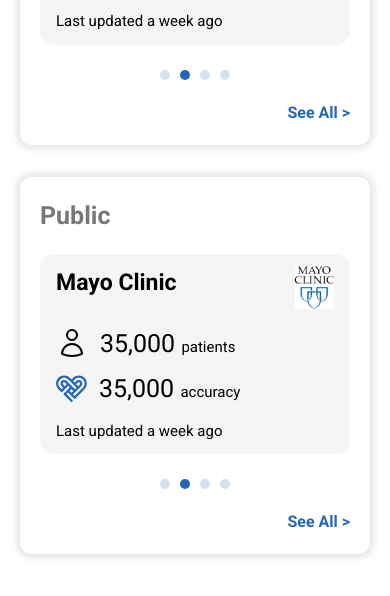
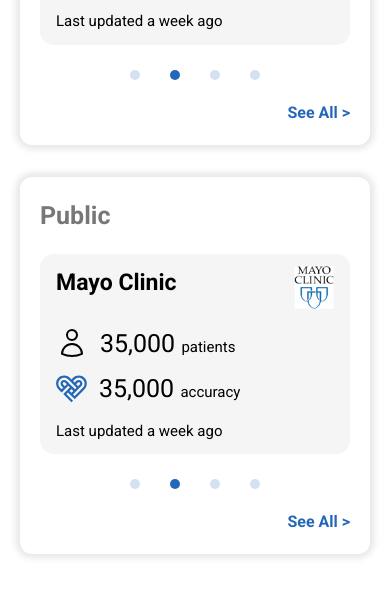
Before and after one commit to sulaimanwebdev/Walky, a React (Vite) app: page /data-sets in a window 390 px wide. Shown: the part 766-1362 px from the top of the page. After the commit the page ends 1340 px from the top, so only its background shows below. Built offline with nearby package versions, Linux system fonts and the light colour scheme.

Commit message:
2nd page responsive

```diff
--- a/src/components/Slider.tsx
+++ b/src/components/Slider.tsx
@@ -56,6 +56,7 @@
 
     ];
 
+    const centeredSlides = data.length >= 3;
 
   return (
     <div className='relative overflow-hidden'>
@@ -74,12 +75,9 @@
           }}
           slidesPerView={3}
           spaceBetween={25}
-          centeredSlides={true}
+          centeredSlides={centeredSlides}
           initialSlide={1}
-          pagination={{
-            clickable: true,
-
-          }}
+          pagination={data.length >= 3 ? { clickable: true } : false}
           navigation={{
             prevEl: navigationPrevRef.current,
             nextEl: navigationNextRef.current,
@@ -122,10 +120,11 @@
 
           <div ref={navigationPrevRef} className='whiteGradientLeft z-30 absolute top-1/2 left-0 -translate-y-1/2 hidden 2sm:flex items-center justify-start w-[20px] 2sm:w-[80px] h-full cursor-pointer'><svg width="20" height="30" viewBox="0 0 31 46" fill="none" xmlns="http://www.w3.org/2000/svg"><path d="M27 42L4.00003 23L27 4" stroke="#4683B6" strokeWidth="8" strokeLinecap="round" strokeLinejoin="round"/></svg></div>
           <div ref={navigationNextRef} className='whiteGradientRight z-30 absolute top-1/2 right-0 -translate-y-1/2 hidden 2sm:flex items-center justify-end w-[20px] 2sm:w-[80px] h-full cursor-pointer'><svg width="20" height="30" viewBox="0 0 31 46" fill="none" xmlns="http://www.w3.org/2000/svg"><path d="M4 4L27 23L4 42" stroke="#4683B6" strokeWidth="8" strokeLinecap="round" strokeLinejoin="round"/></svg></div>
-
         </Swiper>
 
-        <Link to="/" className='text-walkkyBlue font-bold w-fit float-right mt-14'>See All {`>`}</Link>
+        {data.length >= 3 ? null : <div className="flex items-center justify-center w-fit mx-auto gap-[30px] my-7"><span className="swiper-pagination-bullet"></span><span className="swiper-pagination-bullet"></span><span className="swiper-pagination-bullet"></span><span className="swiper-pagination-bullet"></span></div> }
+        {data.length >= 3 ? <Link to="/" className='text-walkkyBlue font-bold w-fit float-right mt-14'>See All {`>`}</Link> : null}
+
     </div>
   )
 }
--- a/src/index.css
+++ b/src/index.css
@@ -39,7 +39,7 @@
   justify-content: center;
   flex-wrap: wrap;
   padding: 0 20px;
-  gap: 10px;
+  gap: 30px;
   z-index: 50;
 }
 .swiper-pagination-bullet{
--- a/src/pages/DataSets.tsx
+++ b/src/pages/DataSets.tsx
@@ -24,7 +24,7 @@
         </div>
 
 
-        <div className="customShadow bg-white p-5 rounded-xl mt-8 mb-8">
+        <div className="customShadow bg-white p-5 rounded-xl mt-8">
           <div className="font-bold text-[25px] text-[#777777] mb-5">Public</div>
           <Slider/>
         </div>
```
